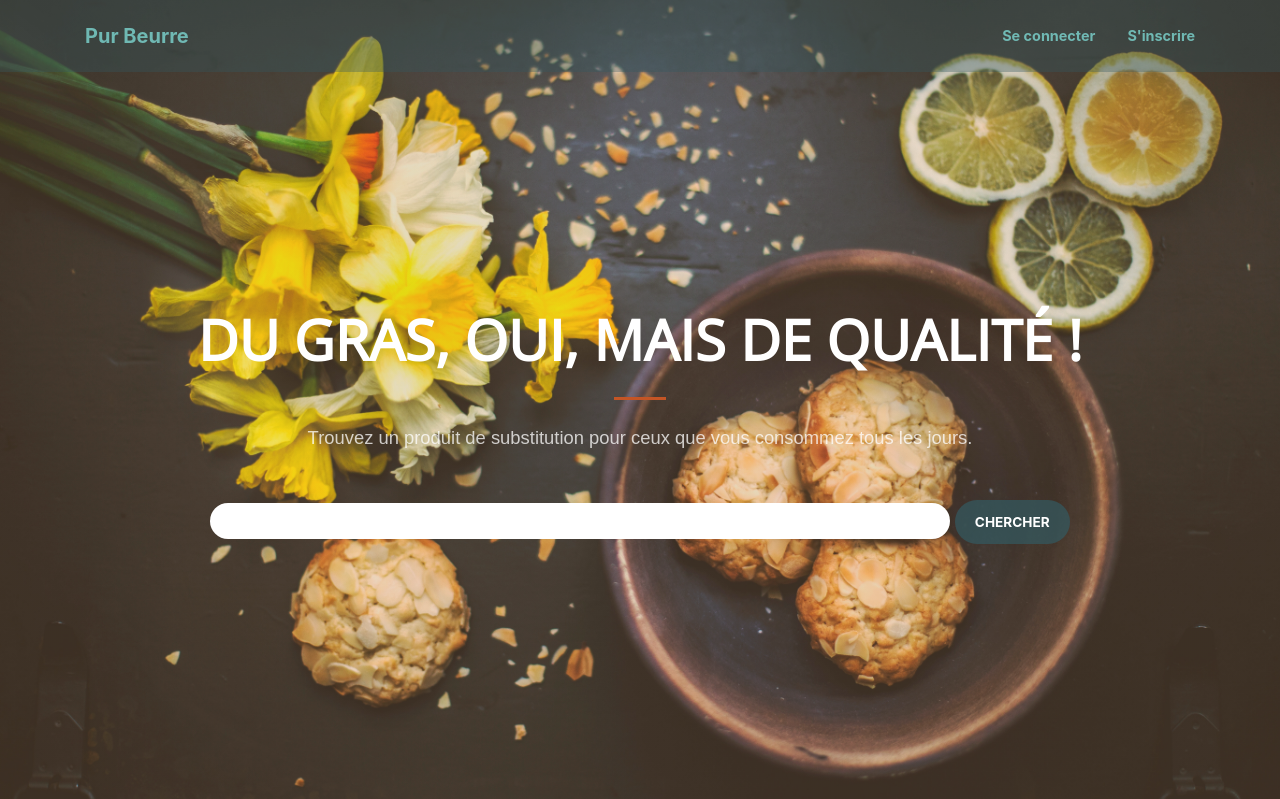
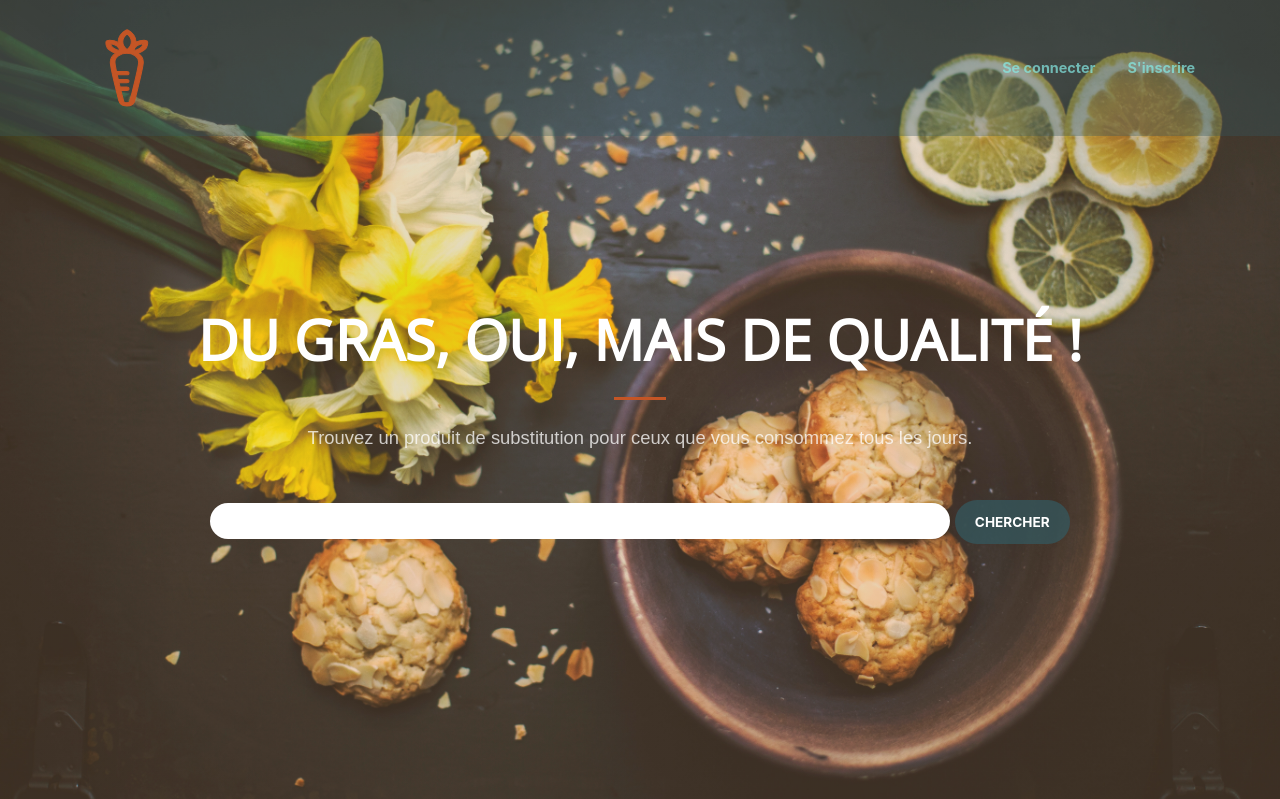
Before and after one commit to priandey/purebutter, a Django app: page / in a window 1280 px wide. Shown: the top 799 px of the page. Run offline with Django 3.2, Linux system fonts and the light colour scheme; some libraries are stand-ins or nearby versions; some web fonts are replaced.

Commit message:
added carrot.svg

```diff
--- a/purebutter/home/templates/home/index.html
+++ b/purebutter/home/templates/home/index.html
@@ -34,7 +34,7 @@
   <nav class="navbar navbar-expand-lg navbar-light fixed-top py-3" id="mainNav">
     <div class="container">
         <!-- LOGO -->
-      <a class="navbar-brand js-scroll-trigger" href="{% url 'home' %}#page-top">Pur Beurre</a>
+      <a class="navbar-brand js-scroll-trigger" href="{% url 'home' %}#page-top"><img class="nav-link" src="{% static 'home/img/carrot.svg' %}" height="100%" width="100%"></a>
       <button class="navbar-toggler navbar-toggler-right" type="button" data-toggle="collapse" data-target="#navbarResponsive" aria-controls="navbarResponsive" aria-expanded="false" aria-label="Toggle navigation">
         <span class="navbar-toggler-icon"></span>
       </button>
@@ -42,7 +42,7 @@
         <ul class="navbar-nav ml-auto my-2 my-lg-0">
            {% if user.is_authenticated %}
                <li class="nav-item">
-                   <a class="nav-link js-scroll-trigger" href="">Mon compte</a>
+                   <a class="nav-link js-scroll-trigger" href="{% url 'profile' %}">Mon compte</a>
               </li>
               <li class="nav-item">
                 <a class="nav-link js-scroll-trigger" href="{% url 'fav_list' %}">Mes aliments</a>
```
Also changed, not shown: purebutter/home/static/home/img/carrot.svg (added).
